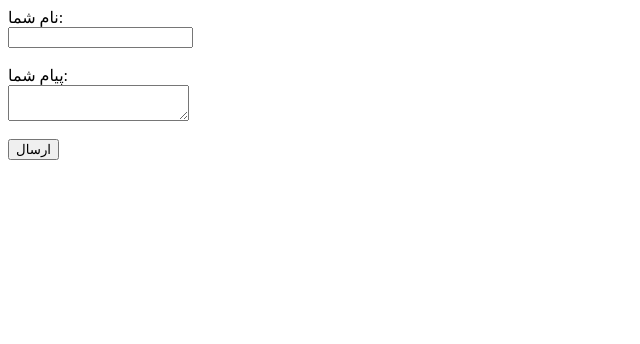
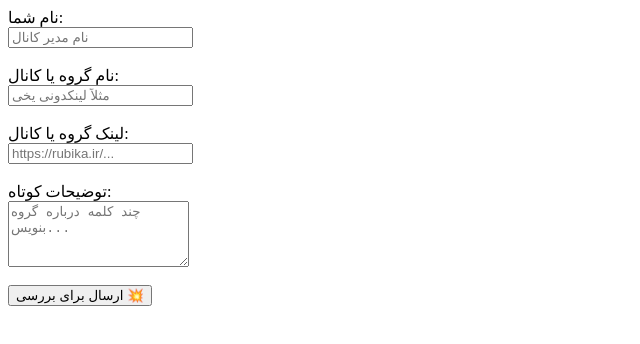
Before and after one commit to mamydyhlylh-cloud/Ice-Linkdown, a plain HTML site: page index.html in a window 1280 px wide. Shown: the whole page, without its empty margins (0-640 px from the left). Drawn offline with Linux system fonts and the light colour scheme.

Commit message:
Update index.html

```diff
--- a/index.html
+++ b/index.html
@@ -1,9 +1,15 @@
 <form action="https://submit-form.com/form_v1_855Bh3BoDVLX0gaL9Uyteinv" method="POST">
   <label>نام شما:</label><br>
-  <input type="text" name="name" required><br><br>
+  <input type="text" name="name" placeholder="نام مدیر کانال" required><br><br>
 
-  <label>پیام شما:</label><br>
-  <textarea name="message" required></textarea><br><br>
+  <label>نام گروه یا کانال:</label><br>
+  <input type="text" name="group" placeholder="مثلاً لینکدونی یخی" required><br><br>
 
-  <button type="submit">ارسال</button>
+  <label>لینک گروه یا کانال:</label><br>
+  <input type="url" name="link" placeholder="https://rubika.ir/..." required><br><br>
+
+  <label>توضیحات کوتاه:</label><br>
+  <textarea name="desc" placeholder="چند کلمه درباره گروه بنویس..." rows="4"></textarea><br><br>
+
+  <button type="submit">ارسال برای بررسی 💥</button>
 </form>
```
